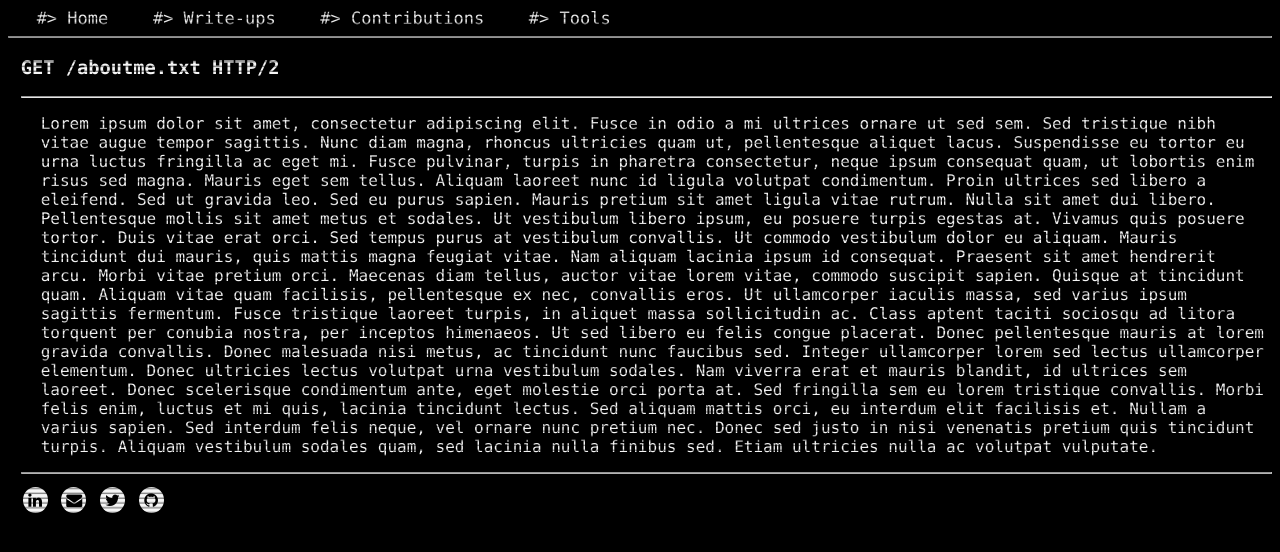
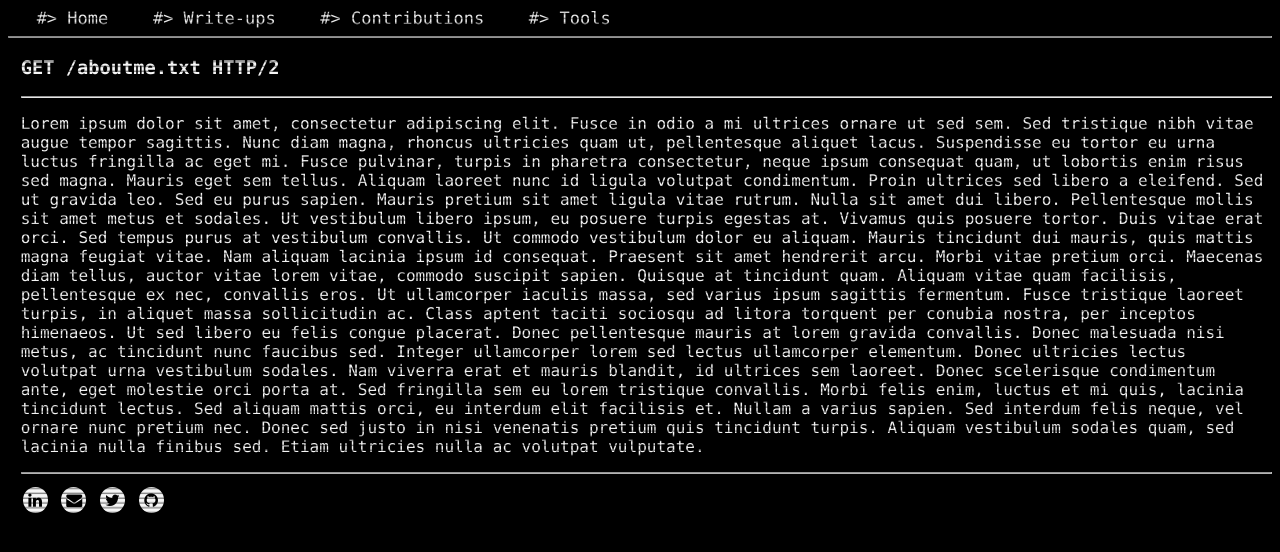
Before and after one commit to dhmosfunk/dhmosfunk.github.io, a Jekyll site: the page built from index.html, in a window 1280 px wide. Shown: the top 552 px of the page. Built offline with Jekyll 4.4.1, drawn with Linux system fonts in a browser that asks for light colours.

Commit message:
remove padding

```diff
--- a/_layouts/writeups.html
+++ b/_layouts/writeups.html
@@ -5,7 +5,7 @@ layout: default
 
 <h3 class="typing">GET /write-ups/ HTTP/2</H3>
 
-<hr class="hashtags">
+<hr>
     <p class="data">
         {% for post in site.posts %}
         <div id="post_data">
@@ -16,4 +16,4 @@ layout: default
         </div>
         {% endfor %}
     </p>
-    <hr class="hashtags">
+    <hr>
--- a/_sass/main.scss
+++ b/_sass/main.scss
@@ -64,9 +64,7 @@ body {
 .main{
   padding-left: 1%;
 }
-.data{
-  padding-left: 20px;
-}
+
 .data a{
   color:rgb(255, 255, 255);
 }
```
